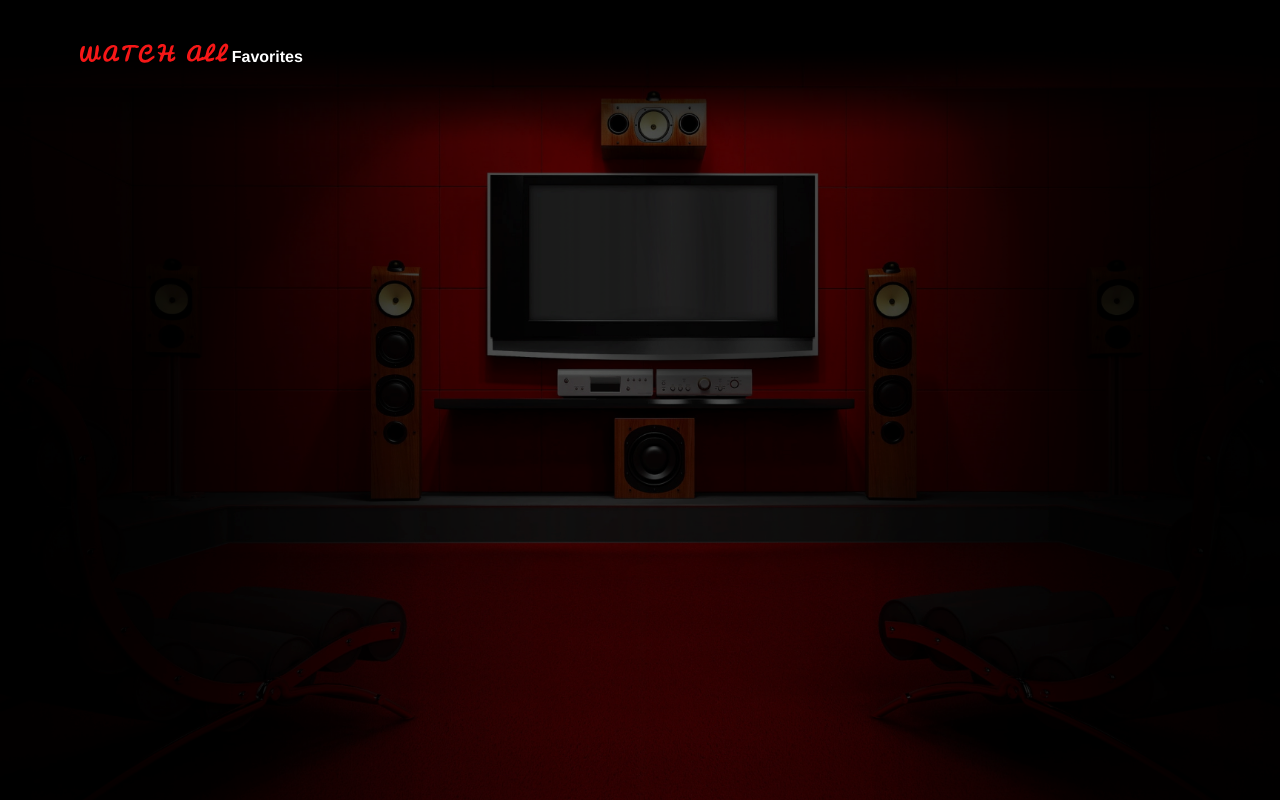
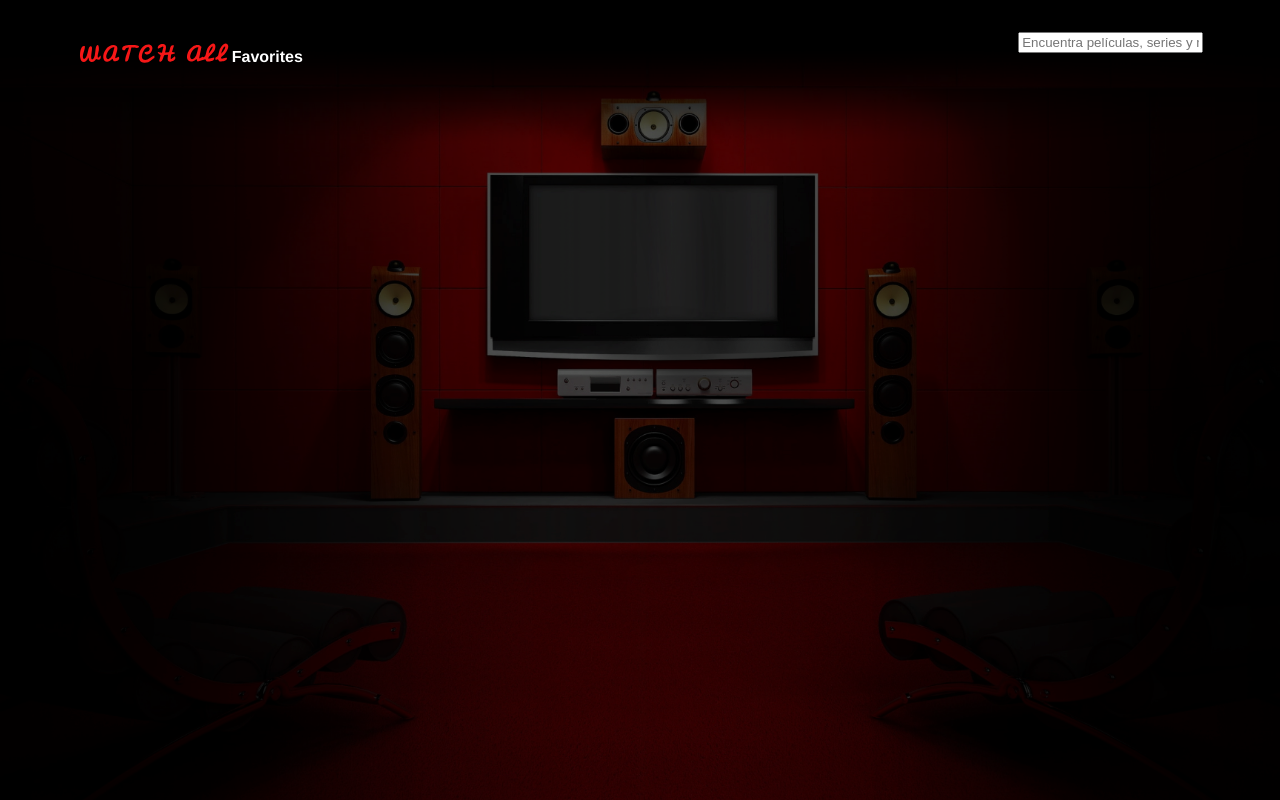
Before and after one commit to luko907/moviesApp, a React (Create React App) app: page / in a window 1280 px wide. Built offline with nearby package versions, Linux system fonts and the light colour scheme.

Commit message:
add searchbar component

```diff
--- a/src/components/NavBar/NavBar.jsx
+++ b/src/components/NavBar/NavBar.jsx
@@ -2,6 +2,7 @@ import React from "react";
 import styles from "./NavBar.module.css";
 import { NavLink } from "react-router-dom";
 import Logo from "../../img/logo.svg";
+import SearchBar from "../SearchBar/SearchBar";
 
 export default function NavBar() {
   return (
@@ -14,6 +15,9 @@ export default function NavBar() {
           Favorites
         </NavLink>
       </div>
+      <div className={styles.SearchBar}>
+        <SearchBar />
+      </div>
     </header>
   );
 }
--- /dev/null
+++ b/src/components/SearchBar/SearchBar.jsx
@@ -0,0 +1,11 @@
+import React from "react";
+
+export default function SearchBar() {
+  return (
+    <div>
+      <form>
+        <input type="text" placeholder="Encuentra películas, series y más" />
+      </form>
+    </div>
+  );
+}
```
